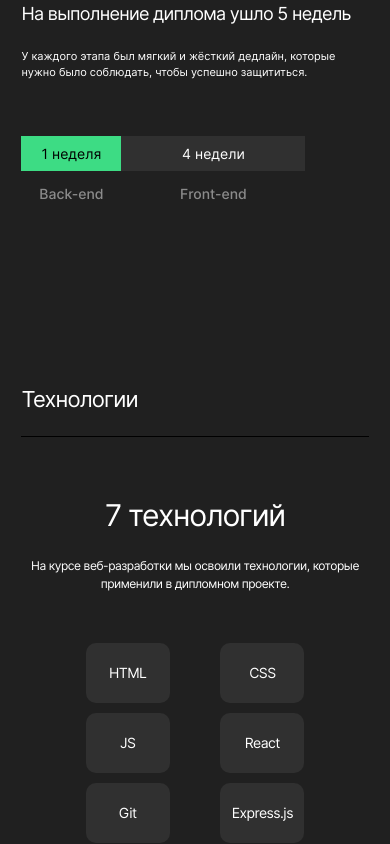
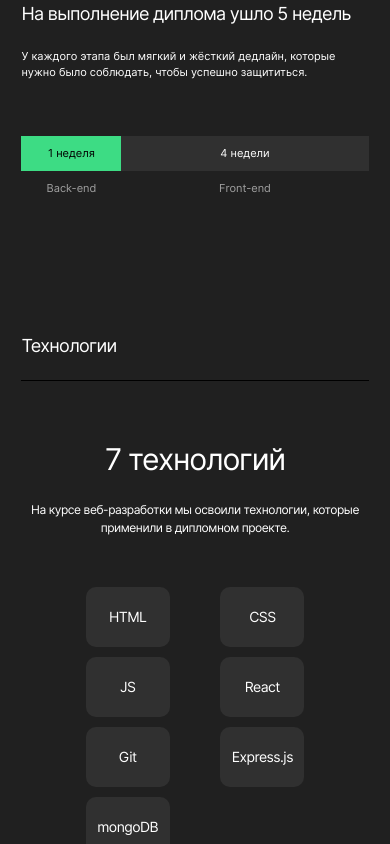
Before and after one commit to IRaizyrI/movies-explorer-frontend, a React (Create React App) app: page / in a window 390 px wide. Shown: the part 1260-2104 px from the top of the page. Built offline with nearby package versions, Linux system fonts and the light colour scheme.

Commit message:
visual fixes for landing

```diff
--- a/src/components/Footer/Footer.css
+++ b/src/components/Footer/Footer.css
@@ -91,6 +91,9 @@
     align-items: center;
 
   }
+  .footer__link {
+    margin: 0;
+  }
   .footer__info-year {
     order: 2;
     margin-top: 30px;
--- a/src/components/Main/AboutProject/AboutProject.css
+++ b/src/components/Main/AboutProject/AboutProject.css
@@ -108,6 +108,9 @@
   .about__progress {
     margin-bottom: 80px;
   }
+  .about__name_backend, .about__name_frontend{
+    color: #A0A0A0;
+  }
 }
 
 @media screen and (max-width: 767px) {
@@ -130,11 +133,27 @@
     letter-spacing: 0em;
     margin-bottom: 56px;
   }
+  .about__cell_backend, .about__cell_frontend {
+      font-size: 11px;
+      line-height: 13px;
+      padding: 11px 0;
+  }
+  .about__name_backend, .about__name_frontend {
+    font-size: 11px;
+    font-weight: 400;
+    line-height: 13px;
+    letter-spacing: 0px;
+    text-align: center;
+    margin: 11px 0 0;
+  }
+  .about__progress {
+    margin-bottom: 70px;
+  }
   .about__name_backend, .about__cell_backend {
-    width: 100px;
+    min-width: 100px;
   }
   .about__name_frontend, .about__cell_frontend {
-    width: 184px;
+    min-width: 184px;
   }
 
 }
--- a/src/components/Main/Portfolio/Portfolio.css
+++ b/src/components/Main/Portfolio/Portfolio.css
@@ -89,7 +89,12 @@
     font-size: 18px;
     line-height: 28px;
   }
-
+  .portfolio__title {
+    font-size: 14px;
+  }
+  .portfolio__links-list {
+    margin-bottom: 70px;
+  }
 }
 
 @media screen and (max-width: 1279px) {
--- a/src/components/Main/Techs/Techs.css
+++ b/src/components/Main/Techs/Techs.css
@@ -143,5 +143,8 @@
   }
   .techs__title {
     border-bottom: 1px solid #000;
+    margin-top: 70px;
+    font-size: 18px;
+    line-height: 22px;
   }
 }
```
